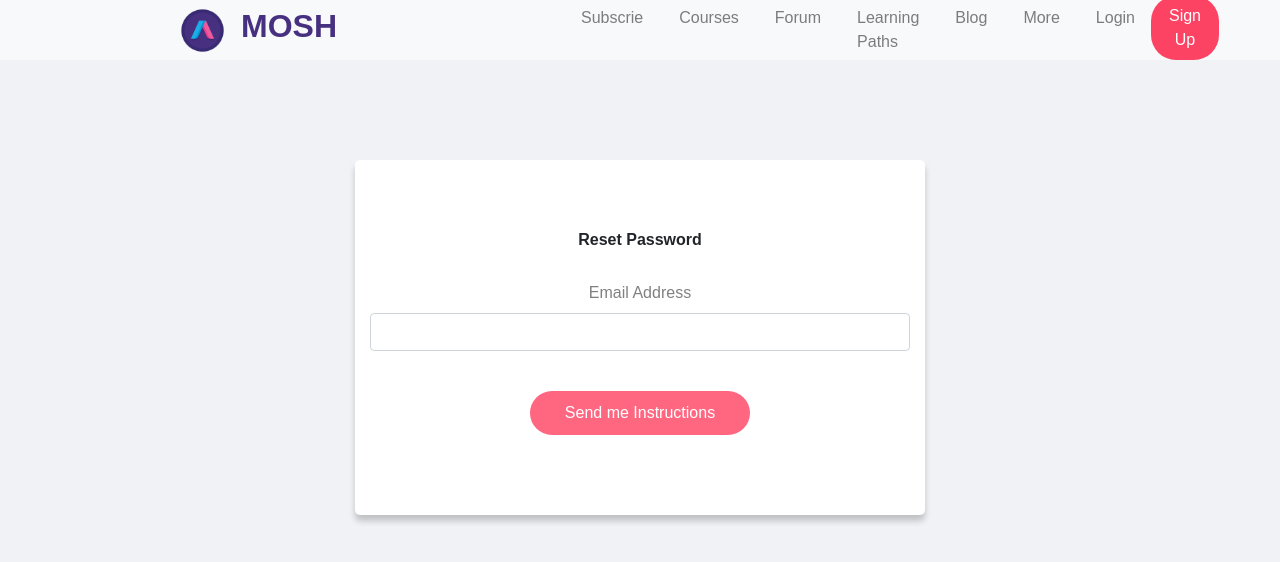
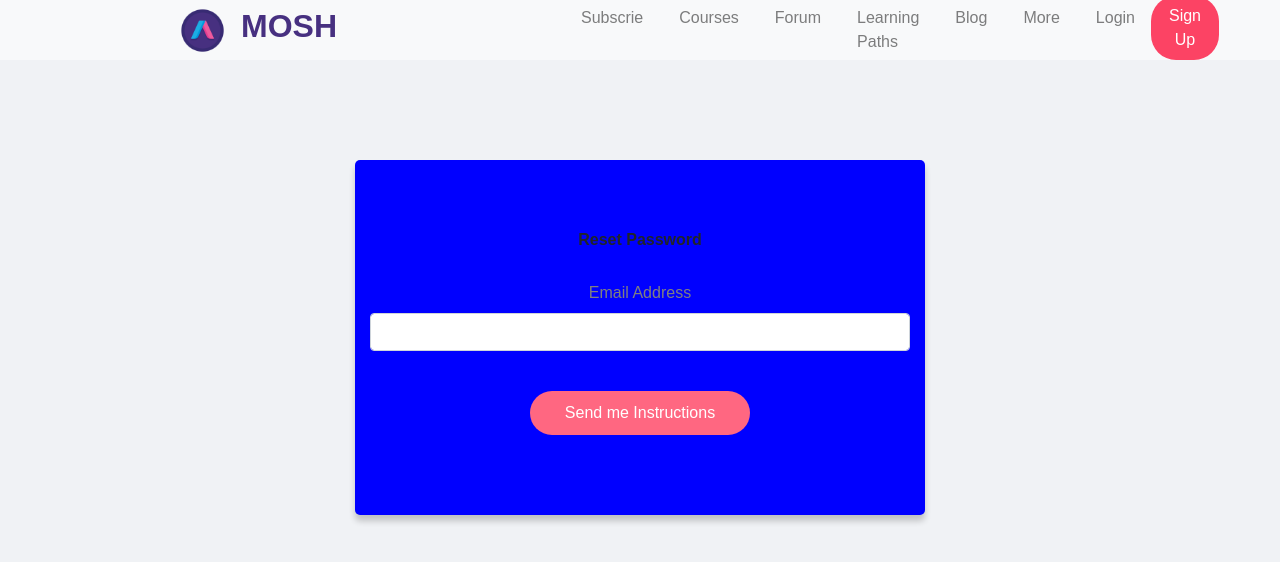
Before and after one commit to Dhanushroyal123/dhanush-programming, a React (Create React App) app: page /reset in a window 1280 px wide. Shown: the top 562 px of the page. Built offline with nearby package versions, Linux system fonts and the light colour scheme.

Commit message:
firstcommit

```diff
--- a/src/App.css
+++ b/src/App.css
@@ -120,7 +120,7 @@
   margin-top: 100px;
   padding: 70px 20px 40px 20px;
   border-radius: 5px;
-  background-color: white;
+  background-color: blue;
   box-shadow: 0 6px 6px rgba(0, 0, 0, 0.2);
 }
 
```
